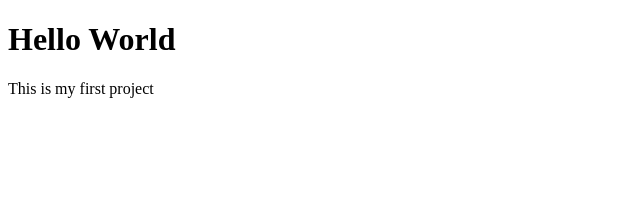
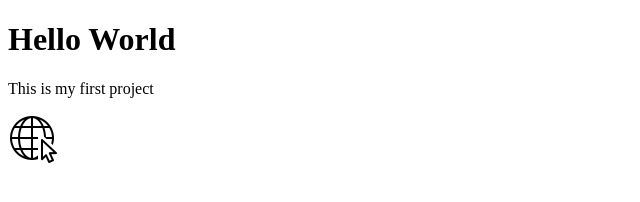
Before and after one commit to anon10f1/yy, a plain HTML site: page index.html in a window 1280 px wide. Shown: the whole page, without its empty margins (0-640 px from the left). Drawn offline with Linux system fonts and the light colour scheme.

Commit message:
commit all

```diff
--- a/index.html
+++ b/index.html
@@ -2,13 +2,13 @@
 <html>
 <head>
 <title>Hello World</title>
-<link rel="icon" type="image/x-icon" href="/images/arrow.ico">
+<link rel="icon" type="image/x-icon" href="/images/favicon.png">
 </head>
 <body>
 
 <h1>Hello World</h1>
 <p>This is my first project</p>
-
+<img src="images/favicon.png" alt="Flowers in Chania">
 
 </body>
 </html>
```
Also changed, not shown: images/favicon.png (added).
